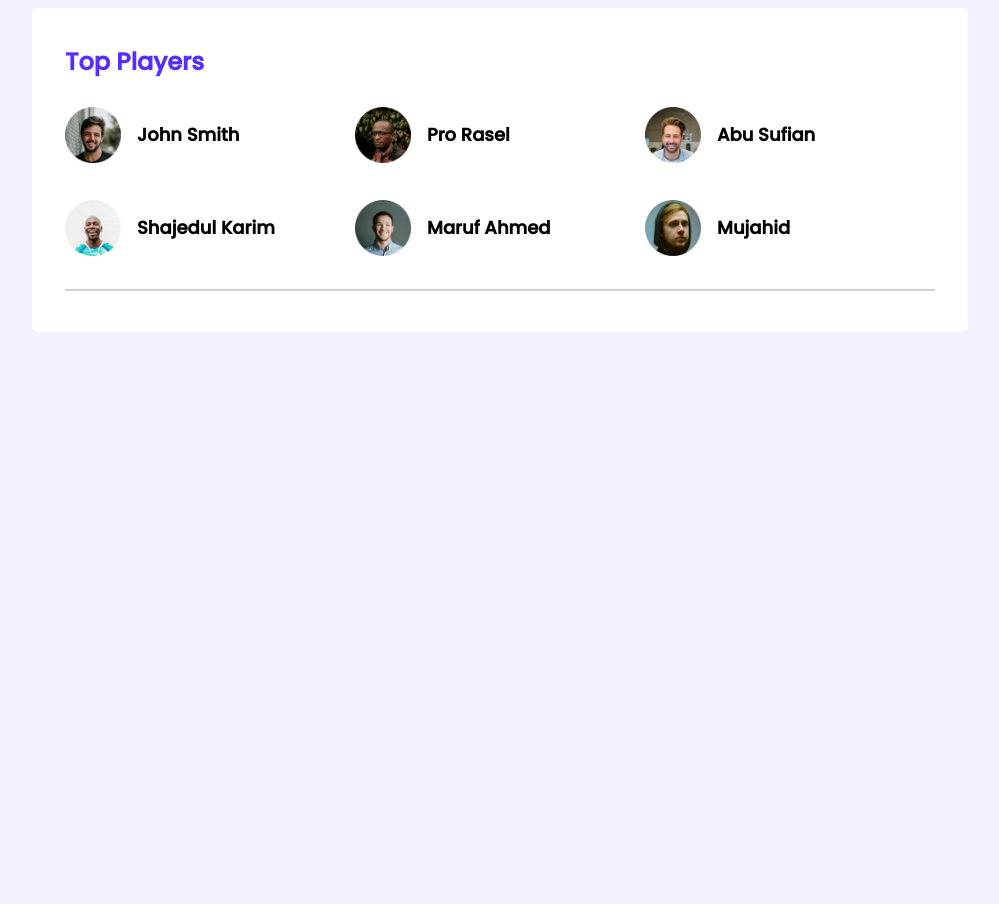
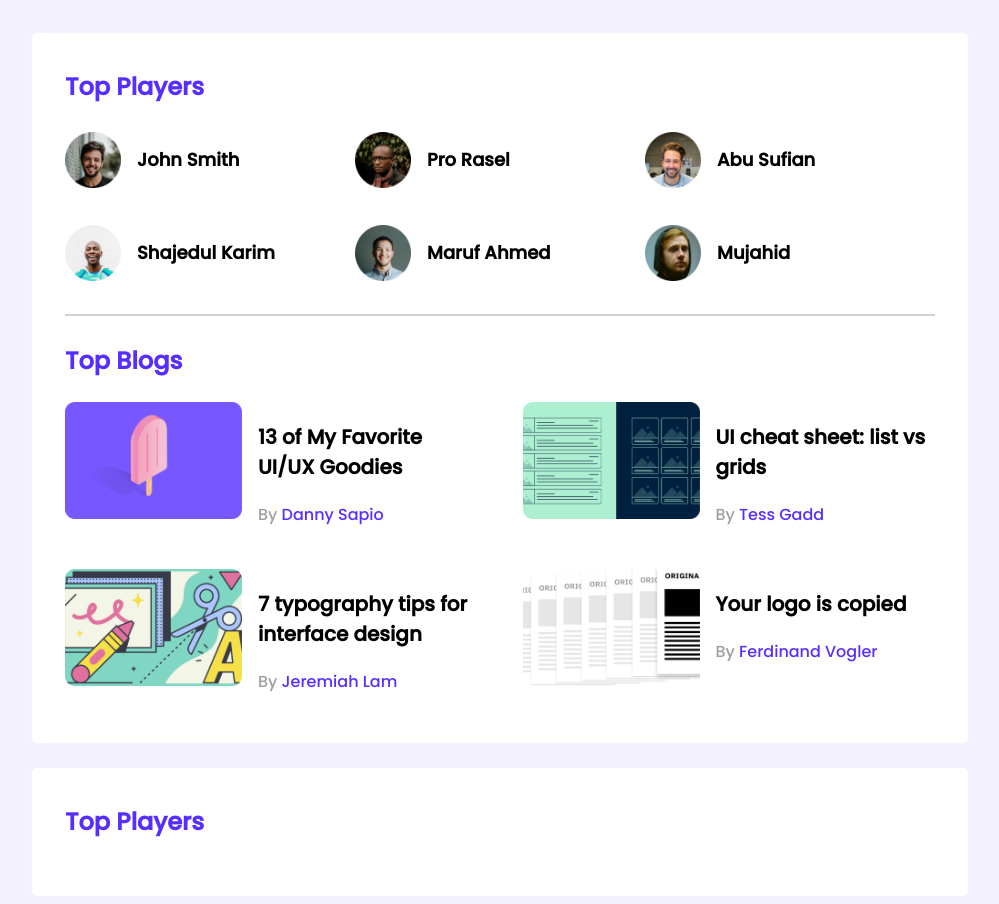
Before and after one commit to muhiminulalvi/leader-board-design, a plain HTML site: page index.html in a window 1280 px wide. Shown: the whole page, without its empty margins (140-1139 px from the left). Before the commit the page ends 800 px from the top, so only its background shows below. Drawn offline with Linux system fonts and the light colour scheme.

Commit message:
top blogs added

```diff
--- a/index.html
+++ b/index.html
@@ -53,8 +53,49 @@
             </div>
             <hr>
             <div class="top-blogs">
-
+                <h3 class="section-title">Top Blogs</h3>
+                <div class="blogs">
+                    <article class="blog">
+                        <div class="thumbnail">
+                            <img src="images/blogs/blog-1.png" alt="">
+                        </div>
+                        <div class="blog-info">
+                            <h3 class="blog-title">13 of My Favorite UI/UX Goodies</h3>
+                            <p class="blog-author">By <a href="">Danny Sapio</a></p>
+                        </div>
+                    </article>
+                    <article class="blog">
+                        <div class="thumbnail">
+                            <img src="images/blogs/blog-2.png" alt="">
+                        </div>
+                        <div class="blog-info">
+                            <h3 class="blog-title">UI cheat sheet: list vs grids</h3>
+                            <p class="blog-author">By <a href="">Tess Gadd</a></p>
+                        </div>
+                    </article>
+                    <article class="blog">
+                        <div class="thumbnail">
+                            <img src="images/blogs/blog-3.png" alt="">
+                        </div>
+                        <div class="blog-info">
+                            <h3 class="blog-title">7 typography tips for interface design</h3>
+                            <p class="blog-author">By <a href="">Jeremiah Lam</a></p>
+                        </div>
+                    </article>
+                    <article class="blog">
+                        <div class="thumbnail">
+                            <img src="images/blogs/blog-4.png" alt="">
+                        </div>
+                        <div class="blog-info">
+                            <h3 class="blog-title">Your logo is copied</h3>
+                            <p class="blog-author">By <a href="">Ferdinand Vogler</a></p>
+                        </div>
+                    </article>
+                </div>
             </div>
+        </section>
+        <section class="container">
+            <h3 class="section-title">Top Players</h3>
         </section>
     </main>
     <!-- Main section end -->
--- a/styles/style.css
+++ b/styles/style.css
@@ -1,53 +1,91 @@
 /* Common Styles */
-body{
+body {
     font-family: 'Poppins', sans-serif;
     background-color: #F3F1FF;
 }
 
-main{
+main {
     display: flex;
-    justify-content: center;
+    align-items: center;
+    flex-direction: column;
 }
 
-.container{
+.container {
     background-color: #ffffff;
     border-radius: 5px;
     width: 870px;
     padding: 33px;
+    margin-top: 25px;
 }
 
 /* Top Players style */
-.top-players{
+.top-players {
     margin-bottom: 30px;
 }
+
 h3.section-title {
     font-size: 24px;
     color: #562EFF;
     margin-top: 3px;
 }
 
-.players{
+.players {
     display: grid;
-    grid-template-columns: repeat(3,1fr);
+    grid-template-columns: repeat(3, 1fr);
     grid-row-gap: 30px;
 }
 
-.player{
+.player {
     display: flex;
     align-items: center;
     gap: 16px;
 }
 
-.players .player img{
+.players .player img {
     width: 56px;
     height: 56px;
 }
 
-.player .img-title{
+.player .img-title {
     font-size: 18px;
     color: #000000;
 }
 
-hr{
+hr {
     border: 1px solid #D1D1D1;
+    margin-bottom: 27px;
 }
+
+/* .................................... */
+
+/* Top Blog Style */
+.blogs{
+    display: grid;
+    grid-template-columns: repeat(2, 1fr);
+    grid-row-gap: 26px;
+    grid-column-gap: 45px;
+}
+
+.blog{
+    display: flex;
+    gap: 16px;
+}
+
+.thumbnail img{
+    height: 117px;
+    width: 177px;
+}
+
+.blog-title{
+    font-size: 20px;
+}
+
+.blog-author{
+    font-size: 16px;
+    color: #9F9F9F;
+}
+
+.blog-author a{
+    color: #562EFF;
+    text-decoration: none;
+}
```
